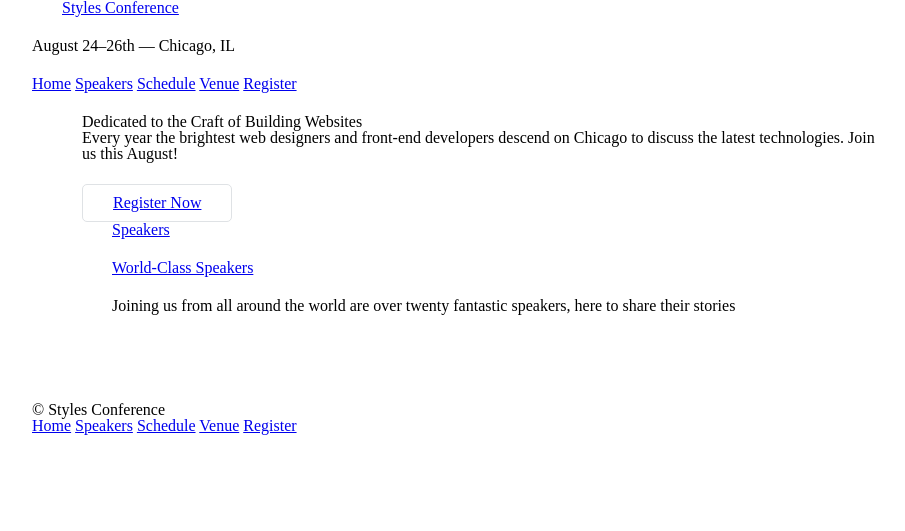
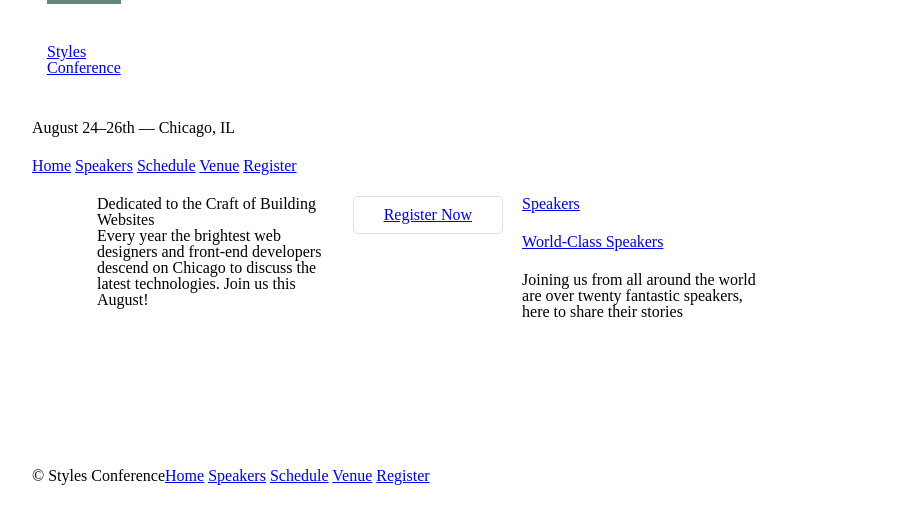
Before and after one commit to jbrennan414/HTML-CSS, a plain HTML site: page index.html in a window 1280 px wide. Shown: the whole page, without its empty margins (158-1063 px from the left). Drawn offline with Linux system fonts and the light colour scheme.

Commit message:
Chapter 5
Chapter 5

```diff
--- a/assets/stylesheets/main.css
+++ b/assets/stylesheets/main.css
@@ -62,13 +62,32 @@ table {
 			box-sizing: border-box;
 }
 
+.container,
+.grid {
+	margin: 0 auto;
+	width: 960px;
+}
 .container {
-	margin: 0 auto;
 	padding-left: 30px;
 	padding-right:30px;
-	width: 960px;
 }
 
+.col-1-3{
+	width: 33.33%;
+}
+
+.col-2-3 {
+	width: 66.66%;
+}
+
+.grid,
+.col-1-3,
+.col-2-3 {
+	display: inline-block;
+	vertical-align: top;
+	padding-left: 15px;
+	padding-right: 15px;
+}
 
 /*
 	===========================================
@@ -107,3 +126,50 @@ h1, h3, h4, h5, p {
 .hero {
 	padding: 22px 80px 66px 80px;
 }
+
+/*
+	==========================================
+	Clearfix
+	==========================================
+*/
+
+.group:before,
+.group: after {
+	content: "";
+	display:table;
+}
+.group: after {
+	clear: both;
+}
+.group {
+	clear: both;
+	*zoom: 1;
+}
+
+/*
+	=========================================
+	Primary Header
+	=========================================
+*/
+
+.logo {
+	float: left;
+	border-top: 4px solid #648880;
+	padding: 40px 0 22px 0;
+	float:left;
+}
+
+/*
+	=========================================
+	Primary Footer
+	=========================================
+*/
+
+.primary-footer small {
+	float: left;
+}
+
+.primary-footer {
+	padding-bottom: 44px;
+	padding-top: 44px;
+}
--- a/index.html
+++ b/index.html
@@ -6,10 +6,10 @@
 		<link rel="stylesheet" href="assets/stylesheets/main.css">
 	</head>
 	<body>
-		<header class="container">
-	<section class="container">
-		<h1>
-			<a href="index.html">Styles Conference</a>
+		<header class="container group">
+	<section class="grid">
+		<h1 class = "logo">
+			<a href="index.html">Styles <br> Conference</a>
 		</h1>
 	</section>
 
@@ -26,7 +26,7 @@
 
 		<section class="hero container">
 
-			<section>
+			<section class="col-1-3">
 				<h2>Dedicated to the Craft of Building Websites</h2>
 				<p>Every year the brightest web designers and front-end
 					developers descend on Chicago to discuss the latest
@@ -35,7 +35,7 @@
 
 			<a class= "btn btn-alt" href="register.html">Register Now</a>
 
-			<section class="container">
+			<section class="col-1-3">
 					<a href="speakers.html">
 						<h5>Speakers</h5>
 						<h3>World-Class Speakers</h3>
@@ -44,9 +44,13 @@
 					fantastic speakers, here to share their stories </p>
 			</section>
 
+			<section class = "col-1-3">
+
+			</section>
+
 		</section>
 
-		<footer class="container">
+		<footer class="primary-footer container group">
 			<small>&copy; Styles Conference</small>
 
 			<nav>
```
